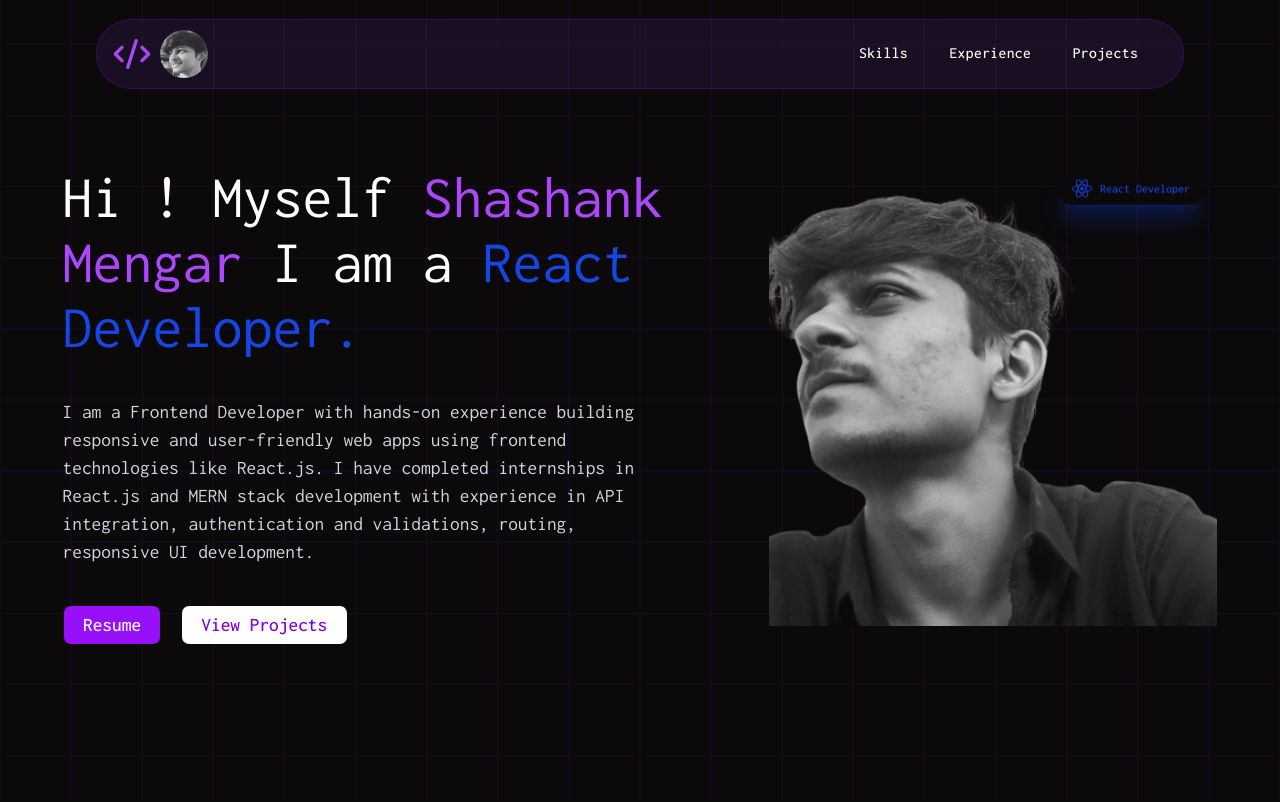
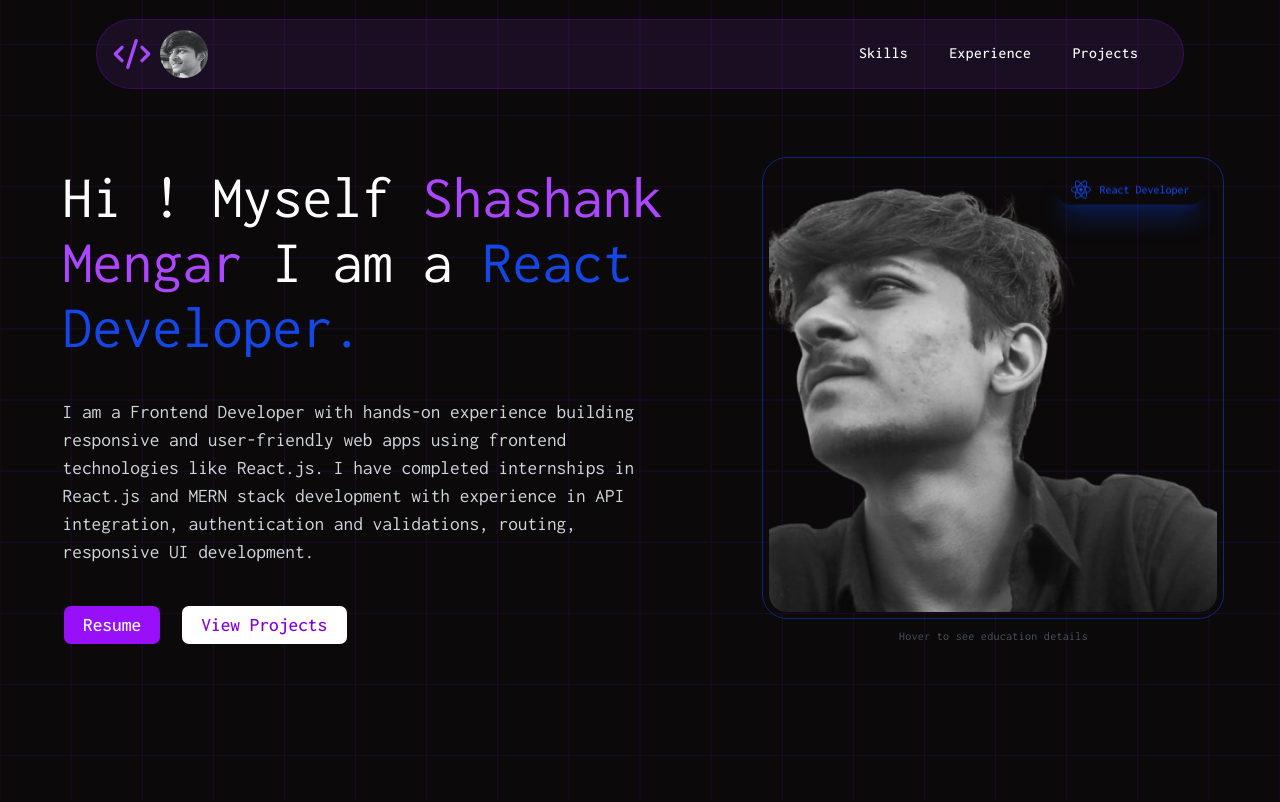
Before and after one commit to Shashank-993/react-portfolio, a React (Vite) app: page / in a window 1280 px wide. Shown: the top 802 px of the page. Built offline with nearby package versions, Linux system fonts and the light colour scheme; a web font is replaced by a local one.

Commit message:
Few changes here and there

```diff
--- a/src/components/Footer.jsx
+++ b/src/components/Footer.jsx
@@ -6,7 +6,7 @@ import { Mail } from "lucide-react";
 import { Heart } from "lucide-react";
 import { ArrowUp } from "lucide-react";
 import { siGithub } from "simple-icons";
-import {FaGithub, FaLinkedin} from 'react-icons/fa'
+import { FaGithub, FaLinkedin } from "react-icons/fa";
 const Footer = () => {
   const year = new Date().getFullYear();
 
--- a/src/components/HeroImage.jsx
+++ b/src/components/HeroImage.jsx
@@ -3,23 +3,52 @@ import myphoto from "../assets/myphotosmall-removebg-preview.png";
 import reacticon from "../assets/react.svg";
 import { Badge } from "./ui/badge";
 import { motion } from "motion/react";
-import {
-  Tooltip,
-  TooltipContent,
-  TooltipProvider,
-  TooltipTrigger,
-} from "./ui/tooltip";
+import { useState } from "react";
+import { useEffect } from "react";
 
 const HeroImage = () => {
+  const [screenWidth, setScreenWidth] = useState(window.innerWidth);
+
+  useEffect(() => {
+    const handleResize = () => {
+      setScreenWidth(window.innerWidth);
+    };
+
+    window.addEventListener("resize", handleResize);
+
+    return () => {
+      window.removeEventListener("resize", handleResize);
+    };
+  }, []);
   return (
-    <TooltipProvider>
     <motion.div
       variants={heroImage}
       initial="hidden"
       animate="show"
-        className="relative w-full max-w-2xs overflow-hidden rounded-2xl xl:max-w-md"
+      className="relative w-full max-w-2xs xl:max-w-md"
     >
-        {/* React Developer Badge */}
+      <div
+        className="group relative w-full"
+        style={{
+          perspective: "1200px",
+          WebkitPerspective: "1200px",
+        }}
+      >
+        <div
+          className="relative aspect-square w-full cursor-pointer transform-gpu transition-transform duration-700 ease-[cubic-bezier(0.22,1,0.36,1)] group-hover:rotate-y-180"
+          style={{
+            transformStyle: "preserve-3d",
+            willChange: "transform",
+          }}
+        >
+          {/* Front */}
+          <div
+            className="absolute inset-0 overflow-hidden rounded-2xl outline outline-blue-700/50 outline-offset-4 md:outline-offset-6"
+            style={{
+              backfaceVisibility: "hidden",
+              WebkitBackfaceVisibility: "hidden",
+            }}
+          >
             <motion.div
               variants={pop}
               initial="hidden"
@@ -33,33 +62,37 @@ const HeroImage = () => {
               </Badge>
             </motion.div>
 
-        {/* Education Tooltip */}
-        <Tooltip>
-          <TooltipTrigger asChild>
-            <motion.div
-              whileHover={{ scale: 1.02 }}
-              transition={{ duration: 0.25 }}
-              className="h-full w-full cursor-help"
-            >
             <img
               src={myphoto}
-                className="h-full w-full object-cover lg:object-fill"
+              className="h-full w-full object-cover"
               alt="Shashank Mengar"
+              draggable="false"
             />
-            </motion.div>
-          </TooltipTrigger>
+          </div>
 
-          <TooltipContent
-            side="left"
-            className=" border-purple-500/30 bg-[#0f0a1a]/5 px-5 py-4 text-white shadow-2xl shadow-purple-900/40 backdrop-blur-xl"
+          {/* Back */}
+          <div
+            className="absolute inset-0 flex aspect-square flex-col items-center justify-center overflow-hidden rounded-2xl border border-purple-500/30 bg-gradient-to-br from-purple-950 via-[#0f0a1a] to-blue-950 p-6 text-center shadow-2xl shadow-purple-900/30 outline outline-purple-700/30 outline-offset-4 md:outline-offset-6"
+            style={{
+              backfaceVisibility: "hidden",
+              WebkitBackfaceVisibility: "hidden",
+              transform: "rotateY(180deg)",
+            }}
           >
-            <div className="space-y-1">
-              <p className="text-sm font-semibold text-purple-300">Education</p>
+            <div className="pointer-events-none absolute inset-0 bg-[radial-gradient(circle_at_center,rgba(147,51,234,0.18),transparent_65%)]" />
 
-              <p className="text-base font-medium">
-                SAL college of engineering
+            <div className="relative z-10 flex flex-col items-center gap-4">
+              <p className="text-sm font-semibold uppercase tracking-[0.3em] text-purple-400">
+                Education
               </p>
-              <p className="text-base font-medium">
+
+              <div className="h-px w-16 bg-gradient-to-r from-transparent via-purple-500 to-transparent" />
+
+              <h2 className="text-xl font-bold text-white sm:text-2xl">
+                SAL College of Engineering
+              </h2>
+
+              <p className="text-base font-medium text-purple-300">
                 B.E. in Computer Engineering
               </p>
 
@@ -67,13 +100,40 @@ const HeroImage = () => {
                 Gujarat Technological University
               </p>
 
-              <p className="text-xs text-blue-500">Computer Engineering</p>
-              <p className="text-xs font-semibold text-green-300">CGPA: 7.56</p>
+              <div className="mt-2 flex flex-wrap justify-center gap-2">
+                <span className="rounded-full border border-blue-500/20 bg-blue-600/10 px-3 py-1.5 text-xs text-blue-300">
+                  Computer Engineering
+                </span>
+
+                <span className="rounded-full border border-green-500/20 bg-green-600/10 px-3 py-1.5 text-xs font-semibold text-green-300">
+                  CGPA: 7.56
+                </span>
               </div>
-          </TooltipContent>
-        </Tooltip>
+            </div>
+          </div>
+        </div>
+        {screenWidth <= 768 ? (
+          <motion.p
+            initial={{ opacity: 0 }}
+            animate={{ opacity: 0.7 }}
+            transition={{ delay: 1.5 }}
+            className="mt-4 text-center text-xs tracking-wide text-gray-500"
+          >
+            Open menu for education details
+          </motion.p>
+        ) : (
+          <motion.p
+            initial={{ opacity: 0 }}
+            animate={{ opacity: 0.7 }}
+            transition={{ delay: 1.5 }}
+            className="hidden md:block mt-4 text-center text-xs tracking-wide text-gray-500"
+          >
+            Hover to see education details
+          </motion.p>
+        )}
+        {console.log(screenWidth)}
+      </div>
     </motion.div>
-    </TooltipProvider>
   );
 };
 
--- a/src/components/MobileMenu.jsx
+++ b/src/components/MobileMenu.jsx
@@ -50,7 +50,8 @@ const MobileMenu = () => {
 
         {/* Header */}
         <SheetHeader className="relative border-b border-purple-500/20 px-6 py-8">
-          <div className="flex items-center gap-4">
+          <div className="flex flex-col items-start gap-4">
+            <div className="flex items-center gap-2">
               <img
                 src={me}
                 alt="Shashank Mengar"
@@ -58,10 +59,16 @@ const MobileMenu = () => {
               />
 
               <div>
-              <h2 className="text-xl font-bold text-white">Shashank Mengar</h2>
+                <h2 className="text-xl font-bold text-white">
+                  Shashank Mengar
+                </h2>
 
                 <p className="text-sm text-purple-300">React Developer</p>
               </div>
+            </div>
+            <p className="text-sm text-blue-300">SAL College of Engineering</p>
+            <p className="text-sm text-gray-300">B.E. Computer Engineering</p>
+            <p className="text-sm text-green-300">CGPA: 7.52</p>
           </div>
         </SheetHeader>
 
```
Lines whose indentation alone changed are shown as unchanged.
